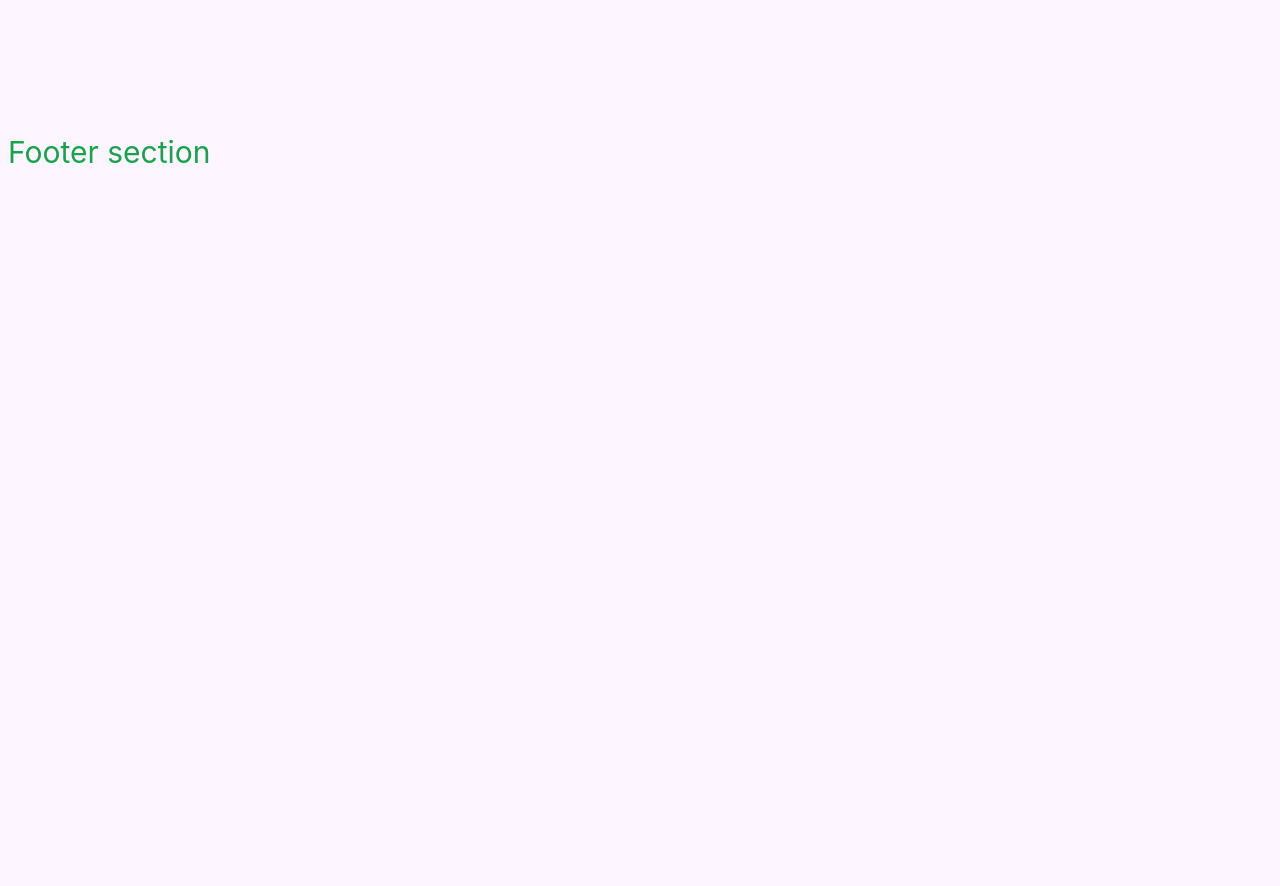
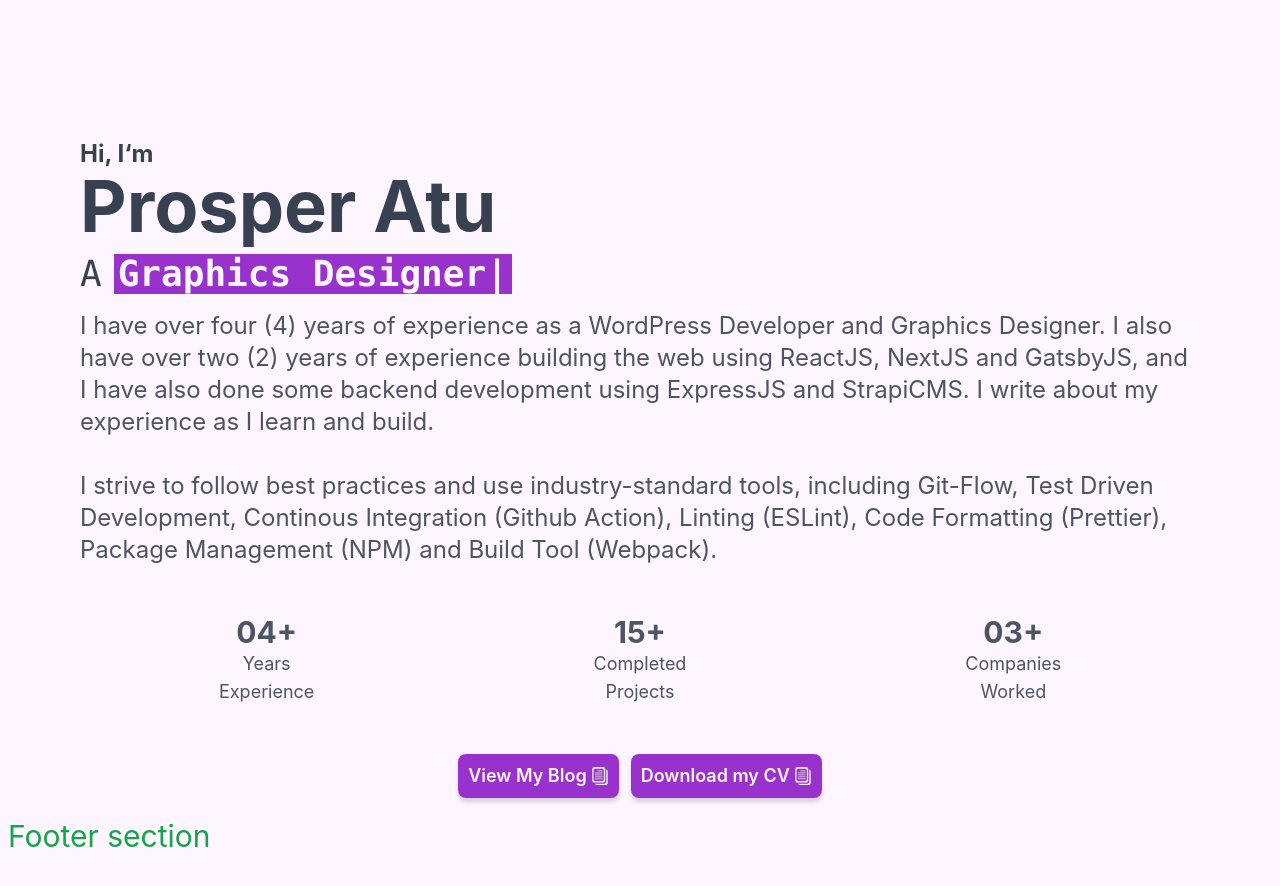
Before and after one commit to prosper74/portfolio-blog, a Next.js app: page / in a window 1280 px wide. Shown: the part 640-1526 px from the top of the page. Before the commit the page ends 842 px from the top, so only its background shows below. Built offline with nearby package versions, Linux system fonts and the light colour scheme.

Commit message:
Added text animation package

```diff
--- a/components/home/Banner.tsx
+++ b/components/home/Banner.tsx
@@ -1,7 +1,7 @@
 import { useEffect, useRef, useState } from 'react';
-import { init } from 'ityped';
 import Image from 'next/image';
 import Link from 'next/link';
+import Typical from 'react-typical';
 
 export function Banner() {
   const [darkTheme, setDarkTheme] = useState(false);
@@ -22,6 +22,8 @@ export function Banner() {
   // }, []);
 
   return (
+    <>
+      {/* Banner section  */}
       <section
         id="home"
         className="sm:container mx-auto px-2 md:px-10 lg:px-20 py-3"
@@ -94,7 +96,11 @@ export function Banner() {
             </div>
 
             {/* Scroll to next section icon */}
-          <Link href="#about" className="w-10 sm:justify-self-end">
+            <Link
+              href="#about"
+              scroll={false}
+              className="w-10 sm:justify-self-end transition-all"
+            >
               <Image
                 src="/assets/icons/arrow_down_icon.svg"
                 alt="arrow down icon"
@@ -105,44 +111,115 @@ export function Banner() {
             </Link>
           </div>
         </div>
+      </section>
 
-      {/* <div className="col-101 sm:col-initial">
+      {/* About me section  */}
+      <section
+        id="about"
+        className="sm:container mx-auto px-2 md:px-10 lg:px-20 py-3"
+      >
+        <div className="col-101 sm:col-initial">
           <h1
-              className={`text-xl md:text-2xl font-bold ${
+            className={`text-xl md:text-2xl font-bold mb-3 ${
               darkTheme ? 'text-body' : 'text-gray-700'
             }`}
           >
             <span>Hi, I&lsquo;m</span> <br />
-              <span className="text-4xl md:text-6xl">Prosper Atu</span>
+            <span className="text-[2.8rem] md:text-7xl">Prosper Atu</span>
           </h1>
-            <h3
-              className={`text-xl md:text-2xl ${
-                darkTheme ? 'text-body' : 'text-gray-700'
-              }`}
-            >
-              A <span ref={textRef} className="text-primary" />
-            </h3>
-            <p className="text-gray-600 md:text-xl mt-4 mb-8">
+          <div className="font-mono text-gray-700 text-lg xs:text-2xl md:text-4xl flex space-x-3">
+            <h4> A </h4>
+            <strong className="bg-primary text-body px-1">
+              <Typical
+                steps={[
+                  'Frontend Developer',
+                  2000,
+                  'Graphics Designer',
+                  2000,
+                  'WordPress Web Designer',
+                  2000,
+                  'Technical Writer',
+                  2000,
+                ]}
+                wrapper="p"
+                loop={Infinity}
+              />
+            </strong>
+          </div>
+          <div className="text-gray-600 text-xl md:text-2xl mt-4">
+            <p>
               I have over four (4) years of experience as a WordPress Developer
               and Graphics Designer. I also have over two (2) years of
               experience building the web using ReactJS, NextJS and GatsbyJS,
               and I have also done some backend development using ExpressJS and
               StrapiCMS. I write about my experience as I learn and build.
             </p>
+            <br />
+            <p>
+              I strive to follow best practices and use industry-standard tools,
+              including Git-Flow, Test Driven Development, Continous Integration
+              (Github Action), Linting (ESLint), Code Formatting (Prettier),
+              Package Management (NPM) and Build Tool (Webpack).
+            </p>
+          </div>
+
+          <div className="grid grid-cols-3 items-center text-gray-600 my-12">
+            <div className="flex flex-col items-center justify-center">
+              <span className="font-bold text-3xl">04+</span>
+              <span className="text-center text-lg">
+                Years <br />
+                Experience
+              </span>
+            </div>
+
+            <div className="flex flex-col items-center justify-center">
+              <span className="font-bold text-3xl">15+</span>
+              <span className="text-center text-lg">
+                Completed <br />
+                Projects
+              </span>
+            </div>
+
+            <div className="flex flex-col items-center justify-center">
+              <span className="font-bold text-3xl">03+</span>
+              <span className="text-center text-lg">
+                Companies <br />
+                Worked
+              </span>
+            </div>
+          </div>
+
+          <div className="flex items-center justify-center flex-col xss:flex-row gap-3">
             <Link
               href="/blog"
-              className="flex items-center justify-center py-2 px-[10px] text-lg font-semibold text-body bg-primary hover:bg-secondary shadow-button rounded-lg ease-in-out duration-100 max-w-[210px]"
+              className="flex items-center justify-center py-2 px-[10px] text-lg font-semibold text-body bg-primary hover:bg-secondary shadow-button rounded-lg ease-in-out duration-300 hover:translate-y-[0.25rem] max-w-[210px]"
             >
-              Checkout My Blog
+              View My Blog
               <Image
                 src="/assets/icons/blog_white_icon.svg"
                 alt="Blog icon"
                 width={18}
                 height={18}
-                className="ml-2"
+                className="ml-1"
               />
             </Link>
-          </div> */}
+
+            <Link
+              href="/blog"
+              className="flex items-center justify-center py-2 px-[10px] text-lg font-semibold text-body bg-primary hover:bg-secondary shadow-button rounded-lg ease-in-out duration-300 hover:translate-y-[0.25rem] max-w-[210px]"
+            >
+              Download my CV
+              <Image
+                src="/assets/icons/blog_white_icon.svg"
+                alt="Blog icon"
+                width={18}
+                height={18}
+                className="ml-1 ease-in-out duration-500 hover:translate-y-[0.25rem]"
+              />
+            </Link>
+          </div>
+        </div>
       </section>
+    </>
   );
 }
--- a/components/layout/Header.tsx
+++ b/components/layout/Header.tsx
@@ -32,7 +32,11 @@ export function Header({ scrollup, setScrollup }: ScrollProps) {
         }`}
       >
         <nav className="flex justify-between items-center gap-5 sm:container mx-auto px-2 md:px-10 lg:px-20 py-3">
-          <Link href="/#home" className="text-primary text-2xl md:text-3xl">
+          <Link
+            href="/#home"
+            scroll={false}
+            className="text-primary text-2xl md:text-3xl"
+          >
             atuProsper.
           </Link>
 
@@ -48,6 +52,7 @@ export function Header({ scrollup, setScrollup }: ScrollProps) {
               <li>
                 <Link
                   href="/#about"
+                  scroll={false}
                   className="flex items-center flex-col hover:text-primary"
                 >
                   <Image
@@ -63,6 +68,7 @@ export function Header({ scrollup, setScrollup }: ScrollProps) {
               <li>
                 <Link
                   href="/#skills"
+                  scroll={false}
                   className="flex items-center flex-col hover:text-primary"
                 >
                   <Image
@@ -78,6 +84,7 @@ export function Header({ scrollup, setScrollup }: ScrollProps) {
               <li>
                 <Link
                   href="/#services"
+                  scroll={false}
                   className="flex items-center flex-col hover:text-primary"
                 >
                   <Image
@@ -93,6 +100,7 @@ export function Header({ scrollup, setScrollup }: ScrollProps) {
               <li>
                 <Link
                   href="/#portfolio"
+                  scroll={false}
                   className="flex items-center flex-col hover:text-primary"
                 >
                   <Image
@@ -123,6 +131,7 @@ export function Header({ scrollup, setScrollup }: ScrollProps) {
               <li>
                 <Link
                   href="/#contact"
+                  scroll={false}
                   className="flex items-center flex-col hover:text-primary"
                 >
                   <Image
--- a/package.json
+++ b/package.json
@@ -14,11 +14,11 @@
     "@types/react-dom": "18.0.9",
     "dotenv-safe": "^8.2.0",
     "eslint": "8.28.0",
-    "eslint-config-next": "13.0.4",
-    "ityped": "^1.0.3",
+    "eslint-config-next": "^12.0.4",
     "next": "13.0.4",
     "react": "18.2.0",
     "react-dom": "18.2.0",
+    "react-typical": "^0.1.3",
     "typescript": "4.9.3"
   },
   "devDependencies": {
@@ -29,6 +29,7 @@
     "@types/dotenv-safe": "^8.1.2",
     "@types/ityped": "^1.0.1",
     "@types/jest": "^29.2.3",
+    "@types/react-typical": "^0.1.0",
     "autoprefixer": "^10.4.13",
     "jest": "^29.3.1",
     "jest-environment-jsdom": "^29.3.1",
--- a/tailwind.config.js
+++ b/tailwind.config.js
@@ -12,6 +12,8 @@ module.exports = {
     screens: {
       xs: '340px',
       // => @media (min-width: 640px) { ... }
+      xss: '430px',
+      // => @media (min-width: 430px) { ... }
       sm: '640px',
       // => @media (min-width: 640px) { ... }
 
```
Also changed, not shown: 1 other file (tests, documents, lock files or other folders). Lines whose indentation alone changed are shown as unchanged.
